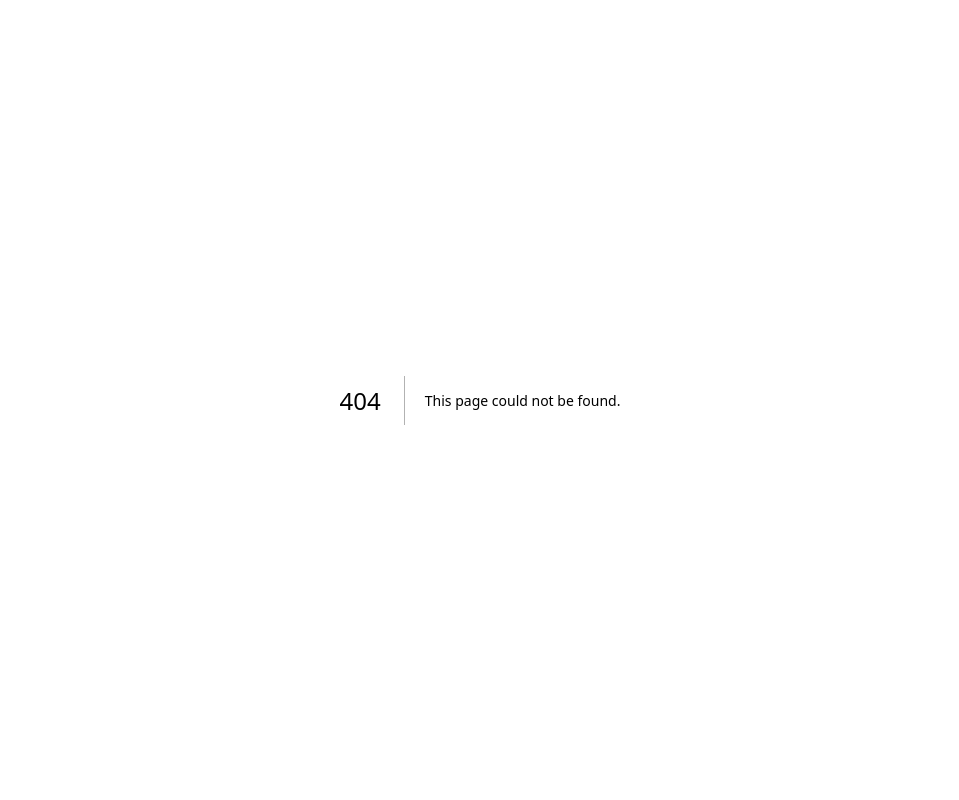
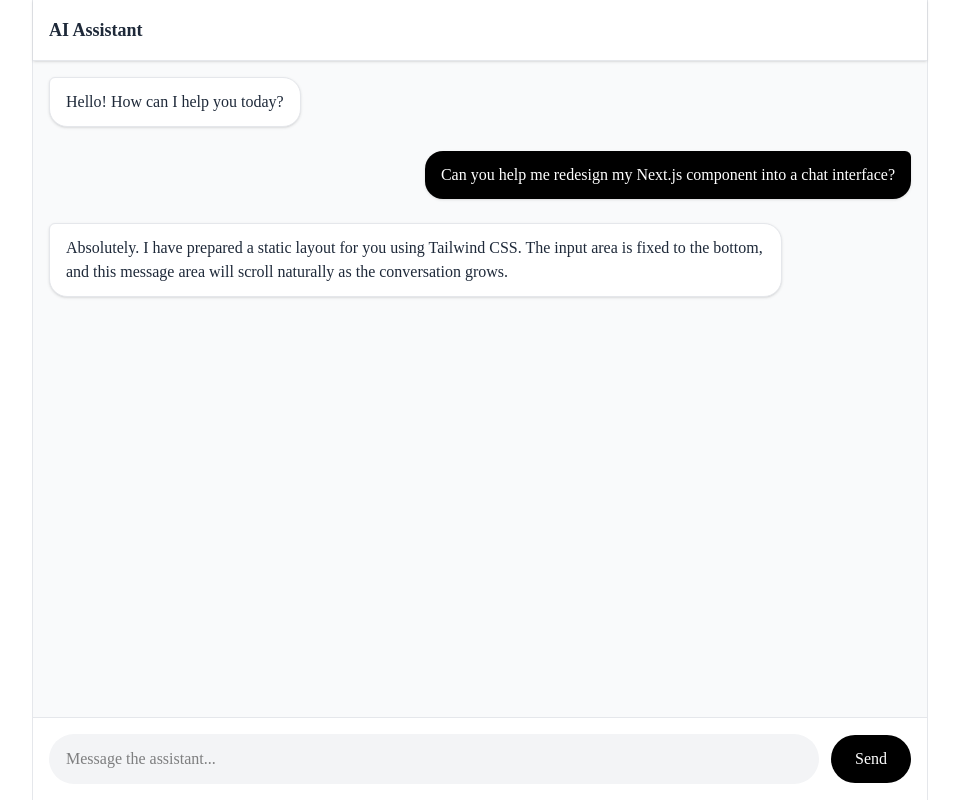
Before and after one commit to shaun4727/vercel-rag-chat-app, a Next.js app: page /ui/completion in a window 1280 px wide. Before the commit this address had no page. Shown: the whole page, without its empty margins (160-1119 px from the left). Built offline with nearby package versions, Linux system fonts and the light colour scheme.

Commit message:
readme file updated

```diff
--- /dev/null
+++ b/app/api/completion/route.ts
@@ -0,0 +1,11 @@
+import { google } from '@ai-sdk/google';
+import { generateText } from 'ai';
+
+export async function POST() {
+	const { text } = await generateText({
+		model: google('gemini-2.5-flash'),
+		prompt: 'Explain what an LLM is in simple terms',
+	});
+
+	return Response.json({ text });
+}
--- /dev/null
+++ b/app/ui/completion/page.tsx
@@ -0,0 +1,56 @@
+'use client';
+
+export default function CompletionPage() {
+	return (
+		<div className="flex flex-col h-screen max-w-4xl mx-auto bg-gray-50 border-x border-gray-200">
+			{/* Header */}
+			<div className="p-4 bg-white border-b border-gray-200 shadow-sm sticky top-0 z-10">
+				<h1 className="text-lg font-semibold text-gray-800">AI Assistant</h1>
+			</div>
+
+			{/* Chat History Area */}
+			<div className="flex-1 p-4 overflow-y-auto space-y-6">
+				{/* AI / Assistant Message */}
+				<div className="flex justify-start">
+					<div className="bg-white border border-gray-200 text-gray-800 rounded-2xl rounded-tl-sm px-4 py-3 max-w-[85%] shadow-sm">
+						<p>Hello! How can I help you today?</p>
+					</div>
+				</div>
+
+				{/* User Message */}
+				<div className="flex justify-end">
+					<div className="bg-black text-white rounded-2xl rounded-tr-sm px-4 py-3 max-w-[85%] shadow-sm">
+						<p>Can you help me redesign my Next.js component into a chat interface?</p>
+					</div>
+				</div>
+
+				{/* Second AI Message to show flow */}
+				<div className="flex justify-start">
+					<div className="bg-white border border-gray-200 text-gray-800 rounded-2xl rounded-tl-sm px-4 py-3 max-w-[85%] shadow-sm">
+						<p>
+							Absolutely. I have prepared a static layout for you using Tailwind CSS. The input area is
+							fixed to the bottom, and this message area will scroll naturally as the conversation grows.
+						</p>
+					</div>
+				</div>
+			</div>
+
+			{/* Input Area */}
+			<div className="p-4 bg-white border-t border-gray-200">
+				<form action="" className="flex items-center gap-3 max-w-4xl mx-auto">
+					<input
+						type="text"
+						placeholder="Message the assistant..."
+						className="flex-1 px-4 py-3 bg-gray-100 border border-transparent rounded-full focus:outline-none focus:bg-white focus:border-gray-300 focus:ring-2 focus:ring-gray-200 transition-all"
+					/>
+					<button
+						type="submit"
+						className="px-6 py-3 bg-black text-white font-medium rounded-full hover:bg-gray-800 transition-colors focus:outline-none focus:ring-2 focus:ring-offset-2 focus:ring-gray-900"
+					>
+						Send
+					</button>
+				</form>
+			</div>
+		</div>
+	);
+}
```
Also changed, not shown: 1 other file (tests, documents, lock files or other folders).
